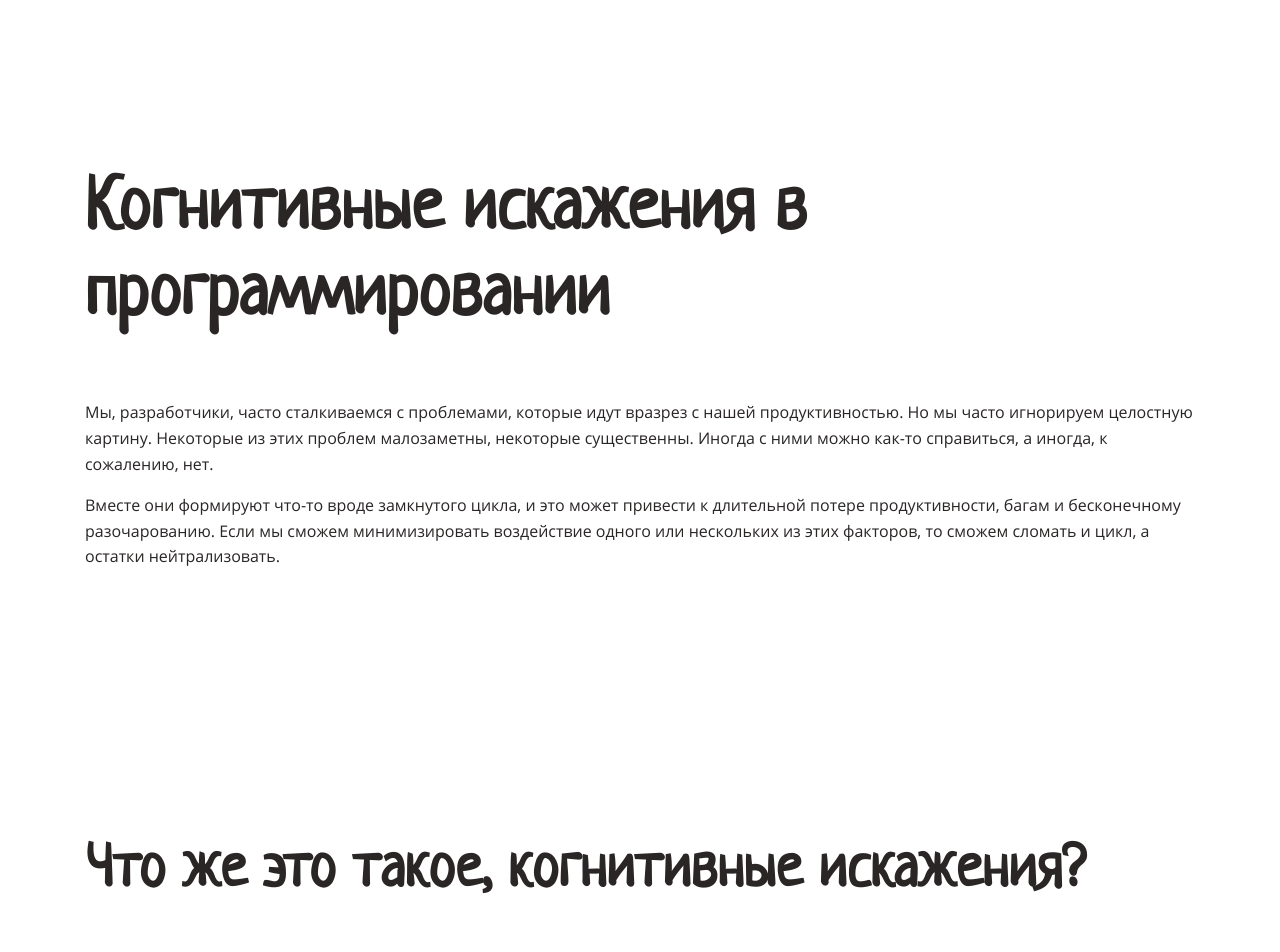
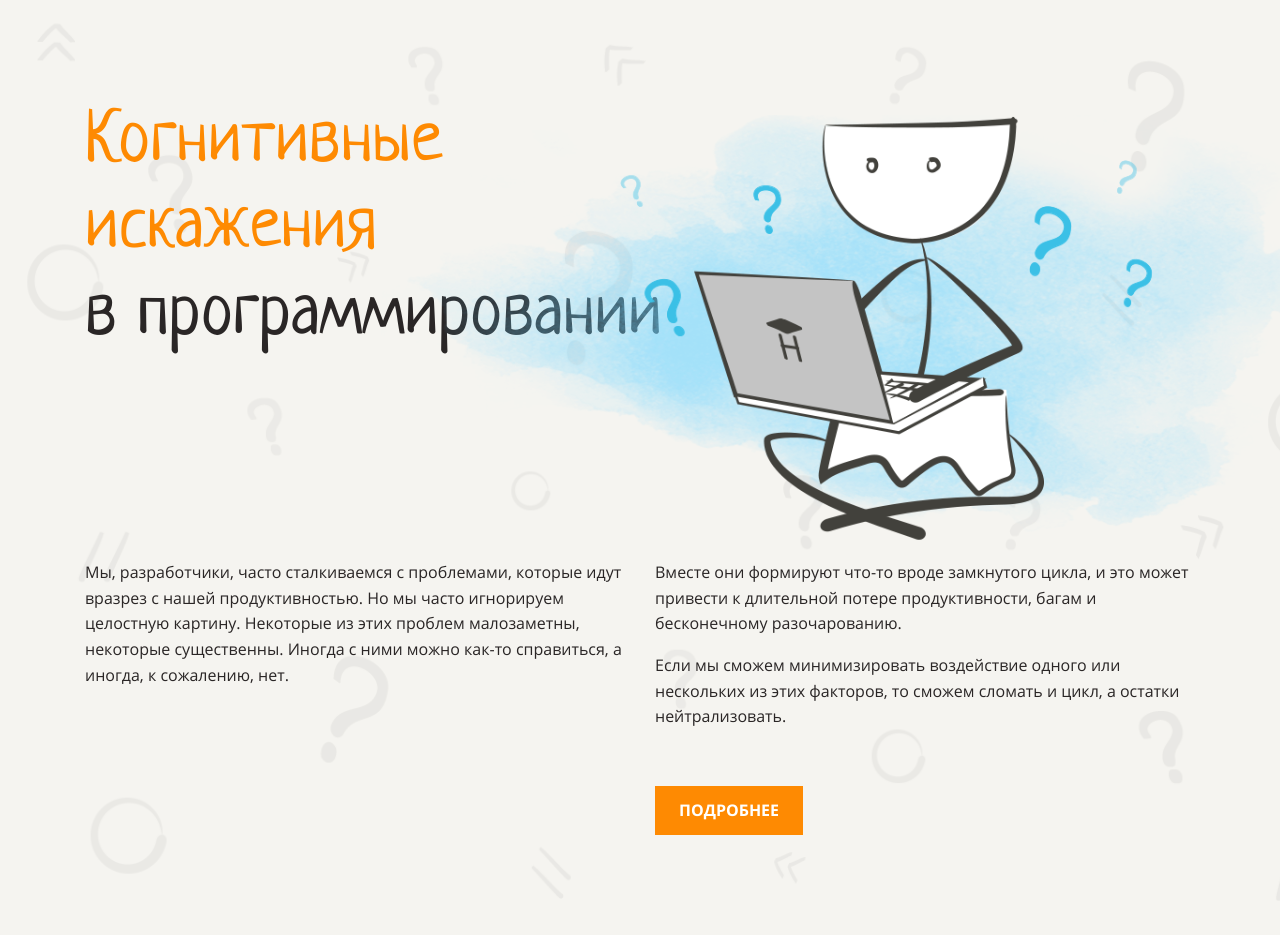
Before and after one commit to nunsez/layout-designer-project-lvl1, a website: page src/index.html in a window 1280 px wide. Shown: the top 952 px of the page. Drawn offline with Linux system fonts and the light colour scheme.

Commit message:
complete header styling

```diff
--- a/package.json
+++ b/package.json
@@ -1,6 +1,6 @@
 {
   "name": "layout-designer-project-lvl1",
-  "version": "0.0.1",
+  "version": "0.1.2",
   "description": "[![Actions Status](https://github.com/nunsez/layout-designer-project-lvl1/workflows/hexlet-check/badge.svg)](https://github.com/nunsez/layout-designer-project-lvl1/actions)",
   "main": "",
   "repository": {
--- a/src/index.html
+++ b/src/index.html
@@ -10,21 +10,37 @@
 </head>
 <body>
     <header>
-        <section>
+        <section class="bg-questions bg-light">
             <div class="container">
-                <h1>Когнитивные искажения в программировании</h1>
+                <h1 class="title">
+                    <span class="text-primary">Когнитивные<br>
+                        искажения
+                    </span>
+                    <br>
+                    в программировании
+                </h1>
+                <img class="img-main" src="/src/images/main.png" alt="Задумчивый человек, сидящий за ноутбуком">
+                <div class="row">
+                    <div class="col">
                         <p>
                             Мы, разработчики, часто сталкиваемся с проблемами, которые идут вразрез с нашей продуктивностью.
                             Но мы часто игнорируем целостную картину.
                             Некоторые из этих проблем малозаметны, некоторые существенны.
                             Иногда с ними можно как-то справиться, а иногда, к сожалению, нет.
                         </p>
+                    </div>
+                    <div class="col">
                         <p>
                             Вместе они формируют что-то вроде замкнутого цикла,
                             и это может привести к длительной потере продуктивности, багам и бесконечному разочарованию.
+                        </p>
+                        <p>
                             Если мы сможем минимизировать воздействие одного или нескольких из этих факторов,
                             то сможем сломать и цикл, а остатки нейтрализовать.
                         </p>
+                        <a href="#" class="btn btn-primary mt-40">Подробнее</a>
+                    </div>
+                </div>
             </div>
         </section>
     </header>
--- a/src/styles/style.css
+++ b/src/styles/style.css
@@ -31,6 +31,9 @@
 }
 
 body {
+  margin: 0;
+  padding: 0;
+
   color: var(--dark);
 
   font-size: 16px;
@@ -42,6 +45,7 @@ h1,
 h2,
 h3,
 h4 {
+  font-weight: normal;
   font-family: "Neucha", sans-serif;
   line-height: 1.2em;
 }
@@ -58,6 +62,14 @@ h3 {
   font-size: 34px;
 }
 
+body header {
+  position: relative;
+}
+
+.text-primary {
+  color: var(--primary);
+}
+
 .container {
   position: relative;
 
@@ -65,3 +77,89 @@ h3 {
   margin: 0 auto;
   padding: 100px 0;
 }
+
+.title {
+  position: relative;
+
+  margin-top: 0;
+  margin-bottom: 185px;
+}
+
+.img-main {
+  position: absolute;
+  top: 55px;
+  left: 296px;
+
+  z-index: 1;
+
+  width: auto;
+  height: 525px;
+}
+
+.row {
+  display: flex;
+  flex-wrap: wrap;
+
+  margin: 0 -15px;
+}
+
+.col {
+  flex-basis: 0;
+  flex-grow: 1;
+
+  padding: 0 15px;
+}
+
+.btn {
+  display: inline-block;
+
+  margin: 0;
+  padding: 12px 24px;
+
+  color: var(--white);
+  font-weight: bold;
+  text-transform: uppercase;
+  text-decoration: none;
+
+  background: var(--blue);
+}
+
+.btn-primary {
+  color: var(--white);
+
+  background: var(--primary);
+}
+
+.mt-40 {
+  margin-top: 40px;
+}
+
+.bg-questions {
+  position: relative;
+
+  overflow: hidden;
+}
+
+.bg-light {
+  background-color: var(--light);
+}
+
+.bg-questions::before {
+  position: absolute;
+  top: 0;
+  left: 0;
+
+  z-index: 0;
+
+  width: 100%;
+  height: 100%;
+
+  background-color: var(--light);
+  background-image: url('/src/images/background.png');
+  background-repeat: no-repeat;
+  background-size: cover;
+
+  opacity: 0.06;
+
+  content: "";
+}
```
Also changed, not shown: src/images/background.png (added), src/images/main.png (added). Lines whose indentation alone changed are shown as unchanged.
